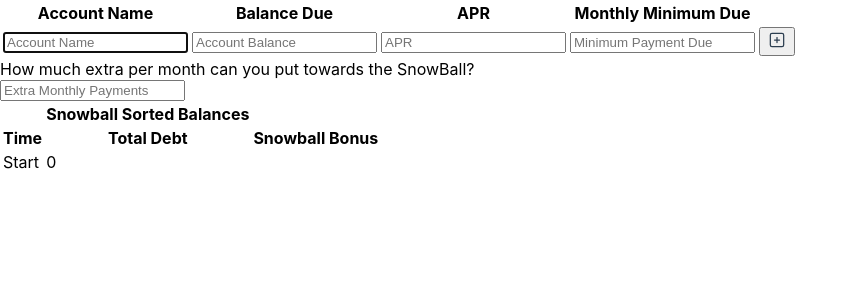
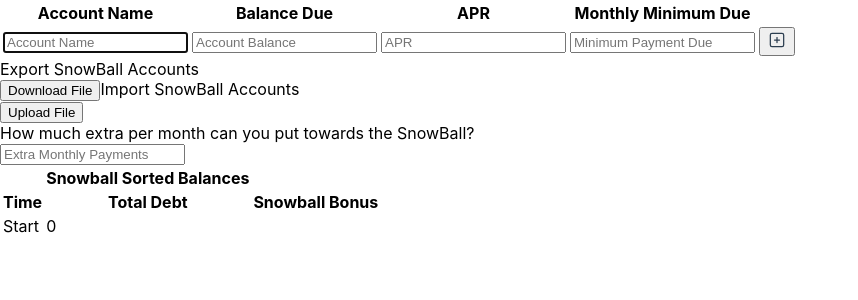
Before and after one commit to chase-skibeness/snowball, a React (Create React App) app: page / in a window 1280 px wide. Shown: the top 300 px of the page, without its empty margins (0-858 px from the left). Built offline with nearby package versions, Linux system fonts and the light colour scheme.

Commit message:
added export feature

```diff
--- a/src/AccountsDisplay/AccountsDisplay.js
+++ b/src/AccountsDisplay/AccountsDisplay.js
@@ -2,6 +2,19 @@ import AccountDataRow from "./AccountDataRow";
 import AddAccountForm from "./AddAccountForm";
 
 export default function AccountsDisplay({ accounts, updateAccounts }) {
+
+  function exportAccounts(event) {
+    event.preventDefault();
+    let dataStr = JSON.stringify(accounts);
+    let dataUri = 'data:application/json;charset=utf-8,' + encodeURIComponent(dataStr);
+    let exportFileDefaultName = 'SnowBallAccounts.json';
+    let linkElement = document.createElement('a');
+
+    linkElement.setAttribute('href', dataUri);
+    linkElement.setAttribute('download', exportFileDefaultName);
+    linkElement.click();
+  }
+
   return (
     <section>
       <table>
@@ -26,6 +39,16 @@ export default function AccountsDisplay({ accounts, updateAccounts }) {
           <AddAccountForm accounts={accounts} updateAccounts={updateAccounts} />
         </tbody>
       </table>
+      <form className="setImportExportArea">
+          <label>
+            Export SnowBall Accounts <br />
+            <button onClick={(e) => exportAccounts(e)} >Download File</button>
+          </label>
+          <label>
+            Import SnowBall Accounts <br />
+            <button >Upload File</button>
+          </label>
+      </form>
     </section>
   );
 }
```
